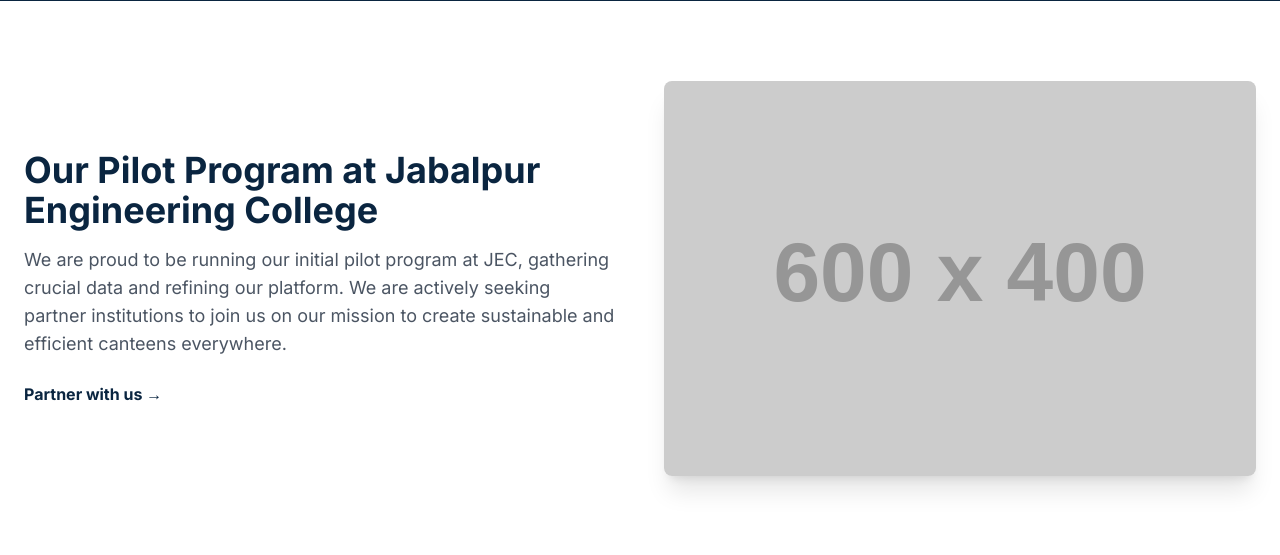
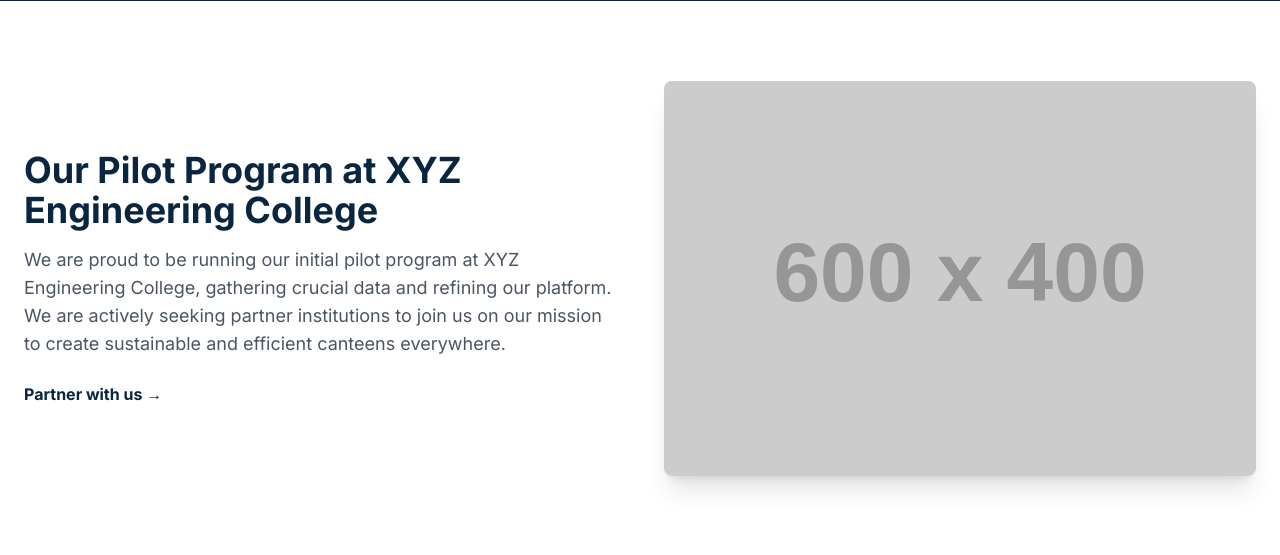
Before and after one commit to Shri-24-nirvana/Annapurna-AI, a Django app: page / in a window 1280 px wide. Shown: the part 3703-4258 px from the top of the page. Run offline with Django 5.2, Linux system fonts and the light colour scheme; grey boxes labelled with a size stand in for pictures from a placeholder-image service; some libraries are stand-ins or nearby versions.

Commit message:
updated a collage name

```diff
--- a/annupurna/annupurna_ai/templates/index.html
+++ b/annupurna/annupurna_ai/templates/index.html
@@ -365,12 +365,12 @@
         <div class="container mx-auto px-6">
           <div class="grid md:grid-cols-2 gap-12 items-center">
             <div>
-              <h2 class="text-3xl md:text-4xl font-bold text-primary mb-4">Our Pilot Program at Jabalpur Engineering College</h2>
-              <p class="text-gray-600 text-lg mb-6">We are proud to be running our initial pilot program at JEC, gathering crucial data and refining our platform. We are actively seeking partner institutions to join us on our mission to create sustainable and efficient canteens everywhere.</p>
+              <h2 class="text-3xl md:text-4xl font-bold text-primary mb-4">Our Pilot Program at XYZ Engineering College</h2>
+              <p class="text-gray-600 text-lg mb-6">We are proud to be running our initial pilot program at XYZ Engineering College, gathering crucial data and refining our platform. We are actively seeking partner institutions to join us on our mission to create sustainable and efficient canteens everywhere.</p>
               <a href="#contact" class="text-primary font-bold hover:text-secondary transition">Partner with us →</a>
             </div>
             <div>
-              <img src="https://placehold.co/600x400/0A2540/FFFFFF?text=JEC+Canteen+Photo" alt="Jabalpur Engineering College Canteen" class="rounded-lg shadow-xl w-full h-auto" />
+              <img src="https://placehold.co/600x400/0A2540/FFFFFF?text=XYZ+Canteen+Photo" alt="XYZ Engineering College Canteen" class="rounded-lg shadow-xl w-full h-auto" />
             </div>
           </div>
         </div>
```
